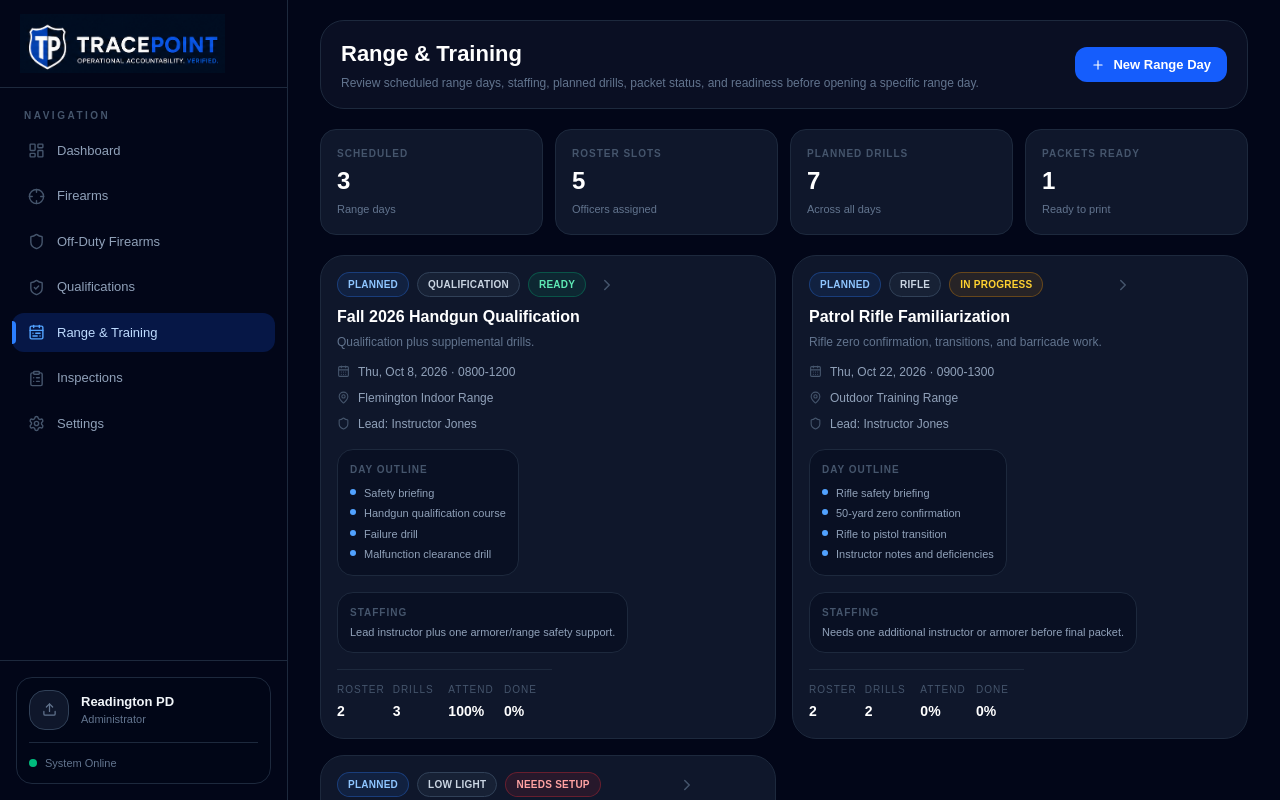
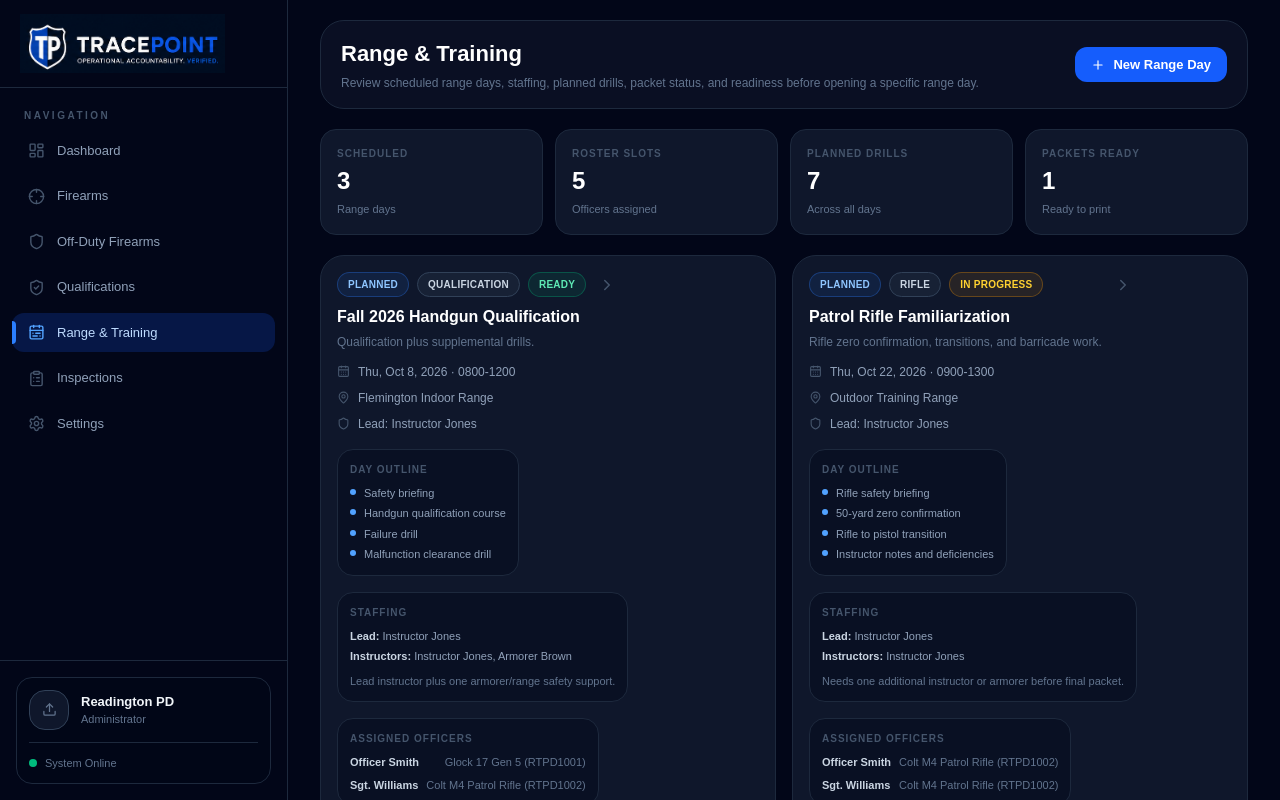
Before and after one commit to jphares65/tracepoint, a Next.js app: page /range-days in a window 1280 px wide. Shown: the top 800 px of the page. Built offline with nearby package versions, Linux system fonts and the light colour scheme.

Commit message:
Show staffing and assigned officers on range day cards

```diff
--- a/src/app/range-days/page.tsx
+++ b/src/app/range-days/page.tsx
@@ -1478,12 +1478,61 @@ export default function RangeDaysPage() {
                   </div>
 
                   <div className="mt-4 rounded-2xl border border-slate-800 bg-slate-950/40 p-3">
-                    <p className="mb-1 text-[10px] font-semibold uppercase tracking-widest text-slate-600">
+                    <p className="mb-2 text-[10px] font-semibold uppercase tracking-widest text-slate-600">
                       Staffing
                     </p>
-                    <p className="text-[11px] text-slate-400">
-                      {rangeDay.staffingNotes}
+                    <div className="space-y-1 text-[11px] text-slate-400">
+                      <p>
+                        <span className="font-semibold text-slate-300">Lead:</span>{" "}
+                        {getUserName(rangeDay.leadInstructorId)}
+                      </p>
+                      <p>
+                        <span className="font-semibold text-slate-300">Instructors:</span>{" "}
+                        {rangeDay.instructorIds.length > 0
+                          ? rangeDay.instructorIds.map(getUserName).join(", ")
+                          : "None assigned"}
+                      </p>
+                      {rangeDay.staffingNotes && (
+                        <p className="pt-1 text-slate-500">{rangeDay.staffingNotes}</p>
+                      )}
+                    </div>
+                  </div>
+
+                  <div className="mt-4 rounded-2xl border border-slate-800 bg-slate-950/40 p-3">
+                    <p className="mb-2 text-[10px] font-semibold uppercase tracking-widest text-slate-600">
+                      Assigned Officers
                     </p>
+                    {dayRoster.length > 0 ? (
+                      <div className="space-y-1.5 text-[11px] text-slate-400">
+                        {dayRoster.slice(0, 5).map((entry) => (
+                          <div
+                            key={entry.id}
+                            className="flex items-start justify-between gap-2"
+                          >
+                            <span className="font-semibold text-slate-300">
+                              {getUserName(entry.officerId)}
+                            </span>
+                            <span className="text-right text-slate-500">
+                              {entry.assignedFirearmIds.length > 0
+                                ? entry.assignedFirearmIds
+                                    .map(getFirearmName)
+                                    .join(", ")
+                                : "No firearm"}
+                            </span>
+                          </div>
+                        ))}
+                        {dayRoster.length > 5 && (
+                          <p className="pt-1 text-slate-500">
+                            +{dayRoster.length - 5} more officer
+                            {dayRoster.length - 5 !== 1 ? "s" : ""}
+                          </p>
+                        )}
+                      </div>
+                    ) : (
+                      <p className="text-[11px] text-slate-500">
+                        No officers assigned yet.
+                      </p>
+                    )}
                   </div>
 
                   <div className="mt-4 grid grid-cols-4 gap-2 border-t border-slate-800 pt-3">
```
